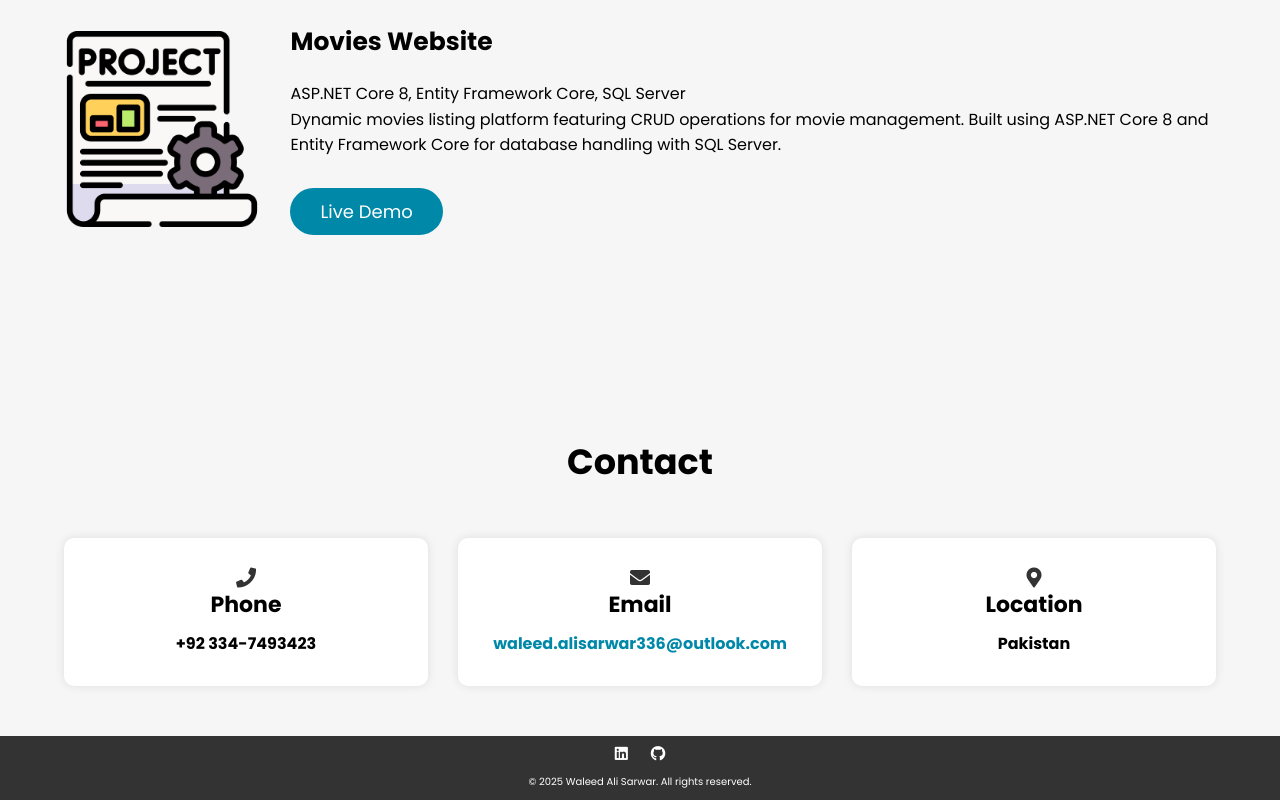
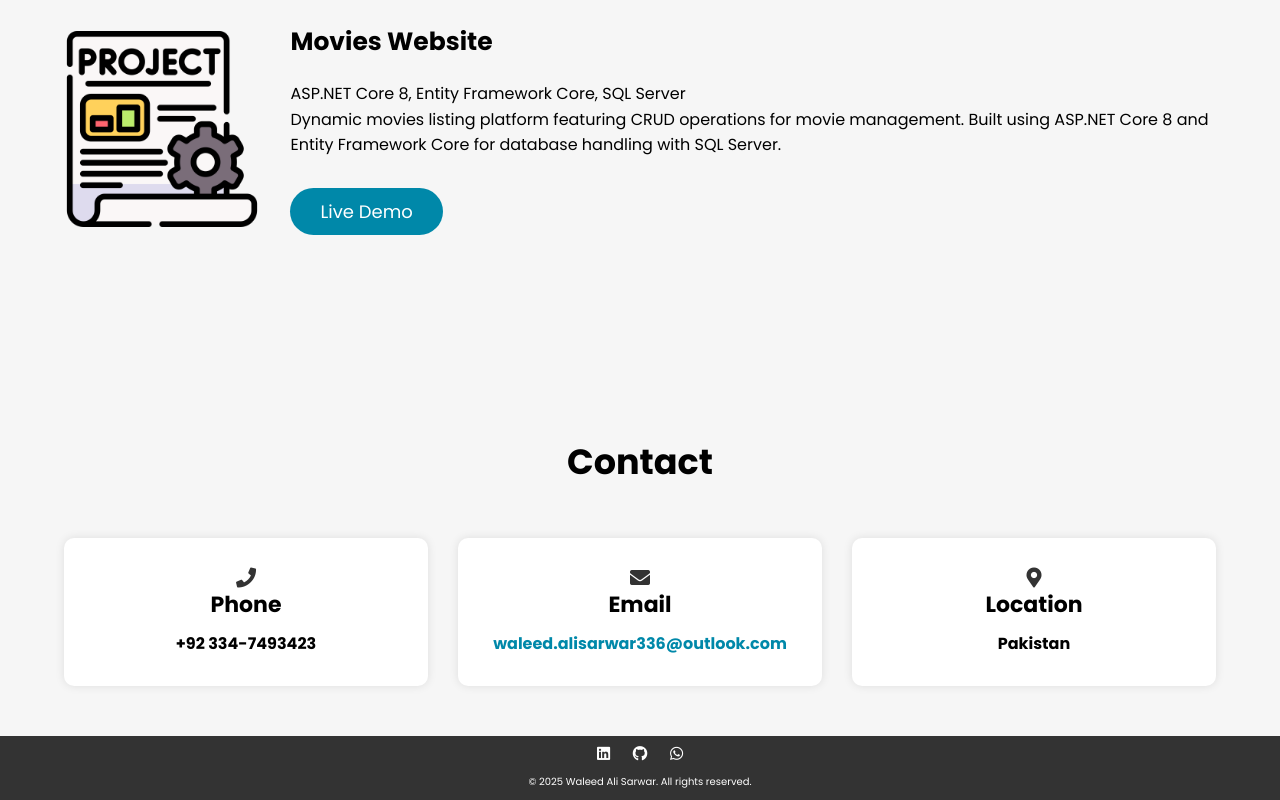
Before and after one commit to waleed-ali-sarwar/waleed-ali-sarwar.github.io, a plain HTML site: page index.html in a window 1280 px wide. Shown: the part 2779-3579 px from the top of the page. Drawn offline with Linux system fonts and the light colour scheme.

Commit message:
23/03/2024 updated

```diff
--- a/index.html
+++ b/index.html
@@ -213,6 +213,7 @@
             <div class="social-links">
                 <a href="https://www.linkedin.com/in/waleed-ali-sarwar/"><i class="fab fa-linkedin"></i></a>
                 <a href="https://github.com/waleed-programmingHUB/portfolio-website/"><i class="fab fa-github"></i></a>
+                <a href="http://wa.me/923347493423"><i class="fab fa-whatsapp"></i></a>
             </div>
             <div class="copyright">
                 <p>&copy; 2025 Waleed Ali Sarwar. All rights reserved.</p>
```
